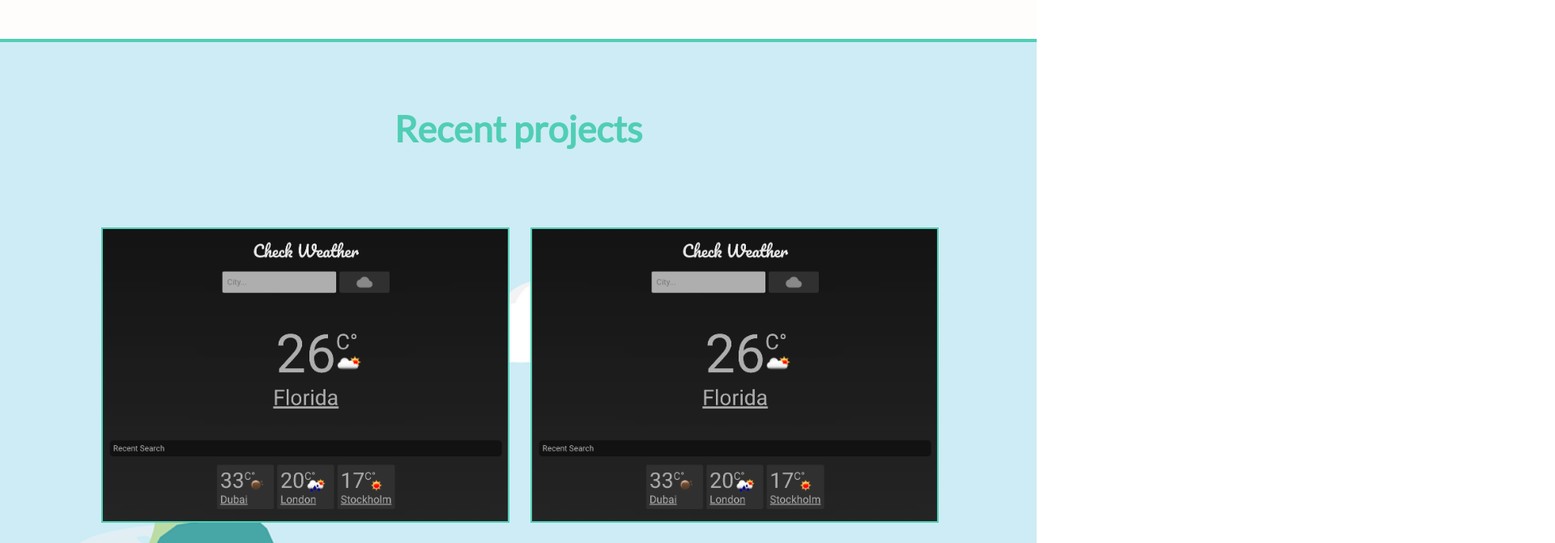
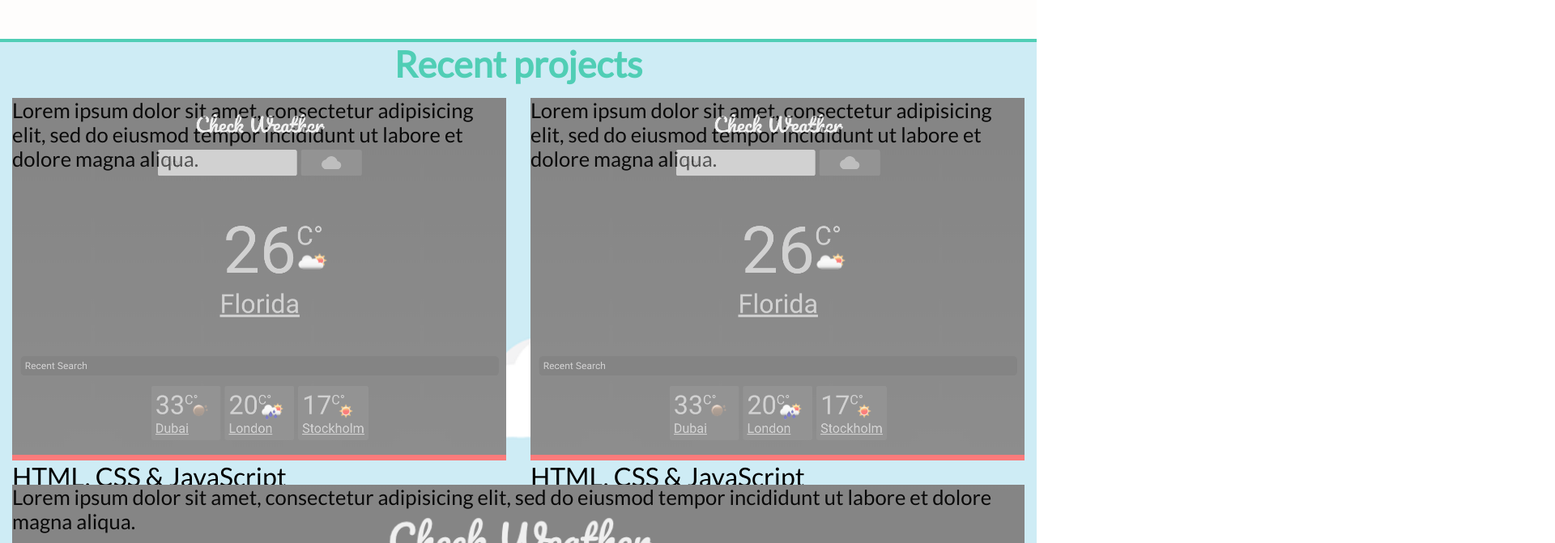
Before and after one commit to xelawre/portfolio, a plain HTML site: page index.html in a window 1280 px wide. Shown: the part 1220-1891 px from the top of the page at 81% size, 1920 px wide, since content can reach past the window. Drawn offline with Linux system fonts and the light colour scheme.

Commit message:
new flex layout in portfolio section

```diff
--- a/css/main.css
+++ b/css/main.css
@@ -100,11 +100,11 @@ body {
 }
 
 .portfolio {
+	width: 100%;
 	border-top: 4px solid #50ceb5;
 	background-image: url('../img/project-bg.png');
 	background-position: center;
 	background-size: cover;
-	padding: 80px 0;
 	display: flex;
 	flex-direction: column;
 	justify-content: center;
@@ -119,51 +119,64 @@ body {
 }
 
 .my-projects {
+	width: 100%;
 	display: flex;
-	justify-content: center;
+	justify-content: space-around;
 	flex-wrap: wrap;
-	padding: 80px 0;
+	/* padding: 80px 0; */
 }
 
 .project {
+	flex: 1 1 500px;
 	padding: 15px;
-	width: 500px;
-	background-size: cover;
-	background-position: center;
-	overflow: hidden;
+}
+
+.content-wrapper {
+	position: relative;
+	width: 100%;
+	background-color: red;
 }
 
 .project-link {
 	width: 100%;
-	height: 350px;
+	height: 100%;
 	position: absolute;
+	cursor: pointer;
+	z-index: 1;
 }
 
 .project img{
 	width: 100%;
-	cursor: pointer;
-	border: 2px solid #50ceb5;
+	/* border: 2px solid #50ceb5;
+	border-radius: 5px;  */
 }
 
 .p-description {
 	position: absolute;
-	text-align: center;
+	width: 100%;
+	height: 100%;
+	top: 0;
+	left: 0;
+	opacity: .5;
+	font-size: .8em;
+	background-color: whitesmoke;
+}
+
+.p-techs {
+		position: absolute;
+		/* bottom: 0;
+		left: 0; */
+	/* text-align: center;
 	background-color: #50ceb5;
 	padding: 20px 2px;
 	color: white;
 	font-size: .8em;
-	width: inherit;
-	opacity: 0;
-	transition: .5s;
-	pointer-events: none;
-	visibility: hidden;
-}
-
-.show-text {
-	opacity: 1;
-	transition: .5s;
-	margin-top: -75px;
-	visibility: visible;
+	width: inherit; */
+	/* opacity: 0; */
+	/* transition: .5s; */
+	/* pointer-events: none; */
+	/* visibility: hidden; */
+	/* border-radius: 0 0 5px 5px; */
 }
 
 .contact {
--- a/index.html
+++ b/index.html
@@ -40,24 +40,42 @@
         <h2 class="my-portfolio-text">Recent projects</h2>
         <div class="my-projects">
           <div class="project">
-            <a class="p-1 project-link" target="_blank" href="http://axelwredlert.com/check-weather" onmouseover="slideInText(event)" onmouseout="hideText(event)"></a>
+            <div class="content-wrapper">
+              <a class="project-link" target="_blank" href="http://axelwredlert.com/check-weather"></a>
               <img src="../img/check-weather.png" alt="">
+              <div class="p-techs">
+                HTML, CSS & JavaScript
+              </div>
               <div class="p-description">
-              HTML, CSS & JavaScript
+                Lorem ipsum dolor sit amet, consectetur adipisicing elit,
+                sed do eiusmod tempor incididunt ut labore et dolore magna aliqua.
+              </div>
             </div>
           </div>
           <div class="project">
-            <a class="p-2 project-link" target="_blank" href="http://axelwredlert.com/check-weather" onmouseover="slideInText(event)" onmouseout="hideText(event)"></a>
+            <div class="content-wrapper">
+              <a class="project-link" target="_blank" href="http://axelwredlert.com/check-weather"></a>
               <img src="../img/check-weather.png" alt="">
+              <div class="p-techs">
+                HTML, CSS & JavaScript
+              </div>
               <div class="p-description">
-              HTML, CSS & JavaScript
+                Lorem ipsum dolor sit amet, consectetur adipisicing elit,
+                sed do eiusmod tempor incididunt ut labore et dolore magna aliqua.
+              </div>
             </div>
           </div>
           <div class="project">
-            <a class="p-3 project-link" target="_blank" href="http://axelwredlert.com/check-weather" onmouseover="slideInText(event)" onmouseout="hideText(event)"></a>
+            <div class="content-wrapper">
+              <a class="project-link" target="_blank" href="http://axelwredlert.com/check-weather"></a>
               <img src="../img/check-weather.png" alt="">
+              <div class="p-techs">
+                HTML, CSS & JavaScript
+              </div>
               <div class="p-description">
-              HTML, CSS & JavaScript
+                Lorem ipsum dolor sit amet, consectetur adipisicing elit,
+                sed do eiusmod tempor incididunt ut labore et dolore magna aliqua.
+              </div>
             </div>
           </div>
         </div>
--- a/js/main.js
+++ b/js/main.js
@@ -1,31 +1,31 @@
-function slideInText(event) {
-  event.preventDefault();
-  switch (event.target.classList[0]) {
-    case 'p-1':
-      document.getElementsByClassName('p-description')[0].classList.add('show-text');
-      break;
-    case 'p-2':
-      document.getElementsByClassName('p-description')[1].classList.add('show-text');
-      break;
-    case 'p-3':
-      document.getElementsByClassName('p-description')[2].classList.add('show-text');
-      break;
-    default:
-  }
-}
-
-function hideText(event) {
-  event.preventDefault();
-  switch (event.target.classList[0]) {
-    case 'p-1':
-      document.getElementsByClassName('p-description')[0].classList.remove('show-text');
-      break;
-    case 'p-2':
-      document.getElementsByClassName('p-description')[1].classList.remove('show-text');
-      break;
-    case 'p-3':
-      document.getElementsByClassName('p-description')[2].classList.remove('show-text');
-      break;
-    default:
-  }
-}
+// function slideInText(event) {
+//   event.preventDefault();
+//   switch (event.target.classList[0]) {
+//     case 'p-1':
+//       document.getElementsByClassName('p-description')[0].classList.add('show-text');
+//       break;
+//     case 'p-2':
+//       document.getElementsByClassName('p-description')[1].classList.add('show-text');
+//       break;
+//     case 'p-3':
+//       document.getElementsByClassName('p-description')[2].classList.add('show-text');
+//       break;
+//     default:
+//   }
+// }
+//
+// function hideText(event) {
+//   event.preventDefault();
+//   switch (event.target.classList[0]) {
+//     case 'p-1':
+//       document.getElementsByClassName('p-description')[0].classList.remove('show-text');
+//       break;
+//     case 'p-2':
+//       document.getElementsByClassName('p-description')[1].classList.remove('show-text');
+//       break;
+//     case 'p-3':
+//       document.getElementsByClassName('p-description')[2].classList.remove('show-text');
+//       break;
+//     default:
+//   }
+// }
```
Lines whose indentation alone changed are shown as unchanged.
